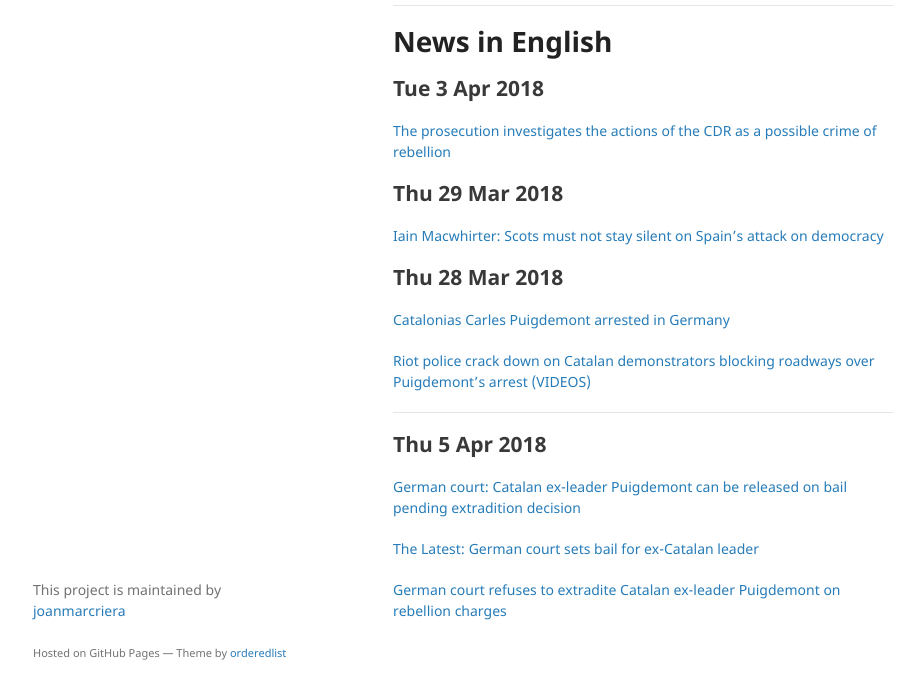
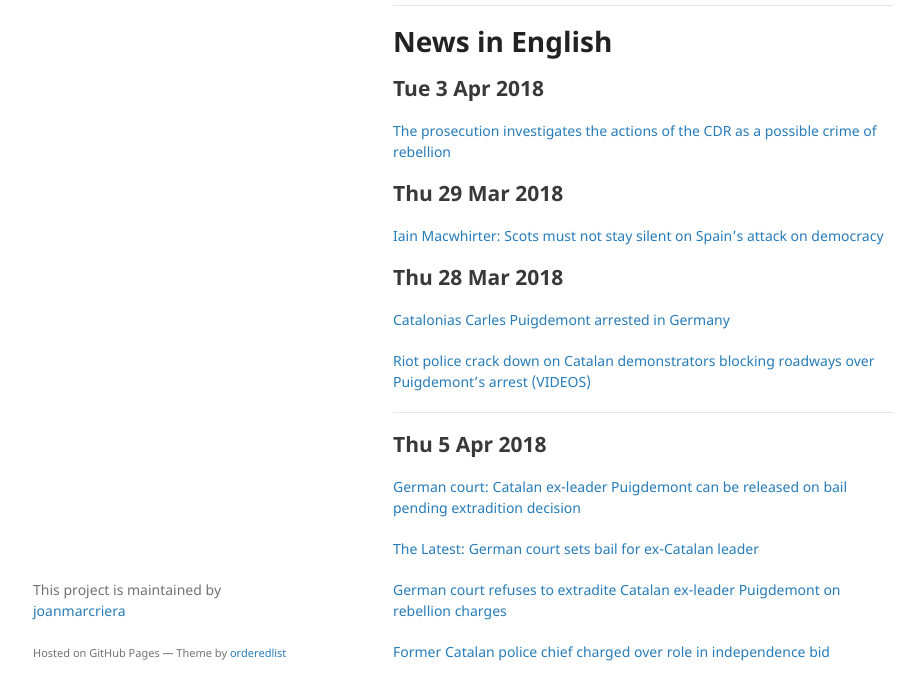
Before and after one commit to joanmarcriera/joanmarcriera-old.github.io, a Jekyll site: the page built from index.md, in a window 1280 px wide and 1329 px high. Shown: the part 597-1297 px from the top of the window, without its empty margins (177-1092 px from the left). Built offline with Jekyll 4.4.1, drawn with Linux system fonts in a browser that asks for light colours.

Commit message:
trapero link

```diff
--- a/index.md
+++ b/index.md
@@ -44,3 +44,5 @@ layout: default
 [The Latest: German court sets bail for ex-Catalan leader](http://abcnews.go.com/International/wireStory/latest-catalan-leader-pens-open-letter-prison-54252041?ref=hvper.com&utm_source=hvper.com&utm_medium=website)
 
 [German court refuses to extradite Catalan ex-leader Puigdemont on rebellion charges](https://www.rt.com/news/423317-catalonias-ex-president-released/?ref=hvper.com&utm_source=hvper.com&utm_medium=website)
+
+[Former Catalan police chief charged over role in independence bid](https://www.theguardian.com/world/2018/apr/05/former-catalan-police-chief-charged-over-role-in-independence-bid)
```
